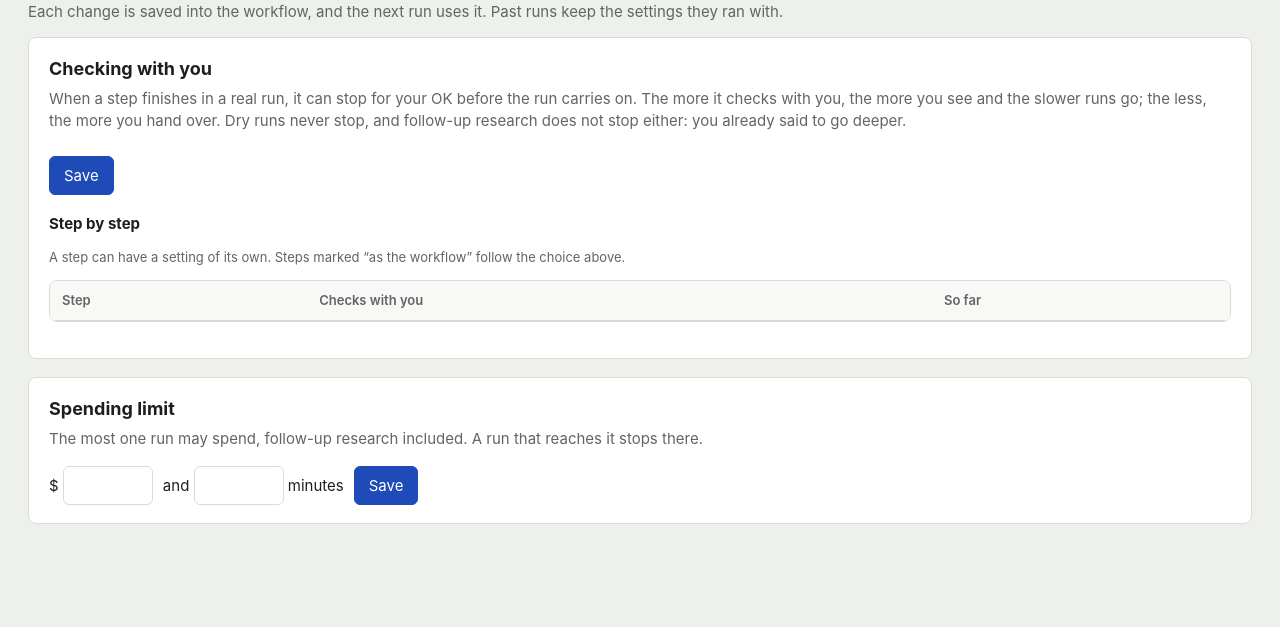
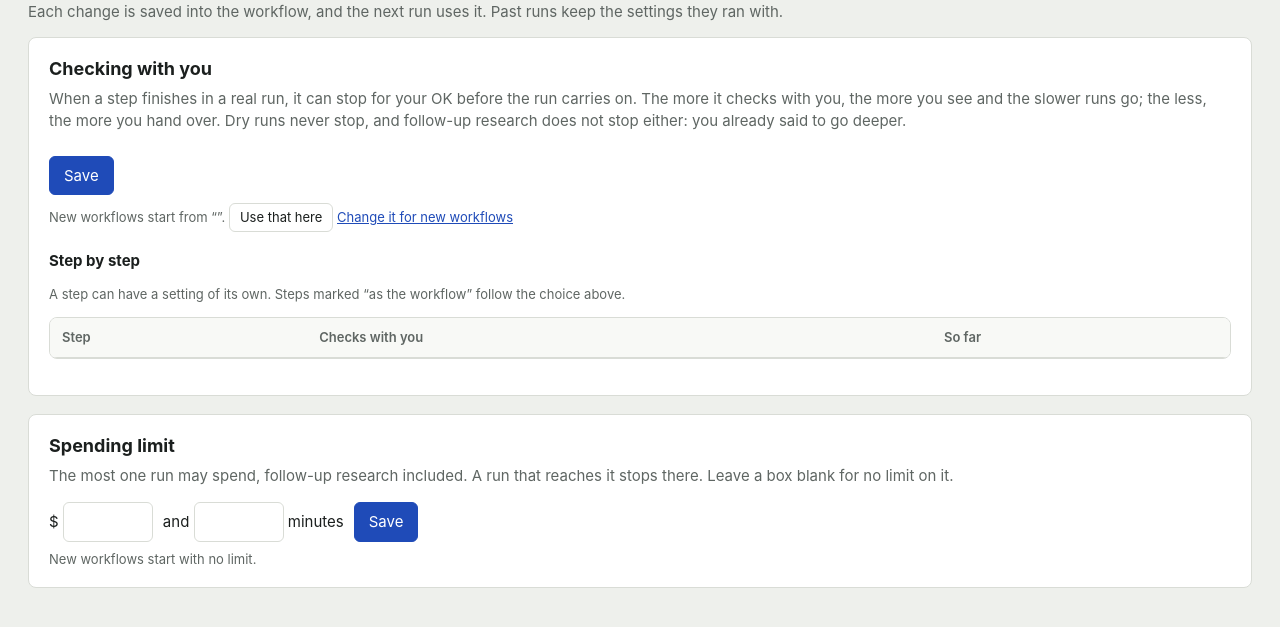
Before and after one commit to ipedrazas/aw, a Python web app: template src/wf/web/templates/settings.html in a window 1280 px wide. Shown: the part 134-761 px from the top of the page. Run offline with Jinja, Linux system fonts and the light colour scheme; the template is opened without the code that fills it, so the values that code supplies are empty.

Commit message:
feat: settings say what happened beside each Save, and offer the app default
On a workflow's settings page each section had its own Save, but the one
line saying what happened was at the top of the page, off screen by the
time you saved the spending limit. Each form (and each step's dropdown)
now says it beside itself; the app-wide settings page too.

The trust and spending-limit sections say what new workflows start from
(the app-wide settings) and offer "Use that here" when this workflow
differs. The spending limit says a blank box means no limit on it.

```diff
--- a/src/wf/api/app.py
+++ b/src/wf/api/app.py
@@ -1403,6 +1403,8 @@ def _settings_view(state: AppState, wf: Workflow) -> dict[str, Any]:
         "steps": steps,
         "own_count": sum(1 for s in steps if s["own"] and s["stops"]),
         "budget": wf.spec.budget.model_dump(exclude_none=True) if wf.spec.budget else None,
+        # what a new workflow starts from, to set this one back to it
+        "app": _app_settings_view(state),
         "followups": [
             {
                 "id": s.id,
--- a/src/wf/web/static/app.js
+++ b/src/wf/web/static/app.js
@@ -412,42 +412,46 @@ document.querySelectorAll("form[data-answer-wait]").forEach(f => {
   });
 });
 
-/* Workflow settings: each form saves one setting, and the page shows the result. */
+/* Workflow settings: each form saves one setting, and says what happened beside the
+   button that was pressed (the page's own line is off screen by the spending limit). */
 (function () {
   const root = document.querySelector("[data-settings]"); if (!root) return;
   const url = "/api/workflows/" + encodeURIComponent(root.dataset.settings) + "/settings";
   const msg = root.querySelector("[data-msg]");
-  const save = async (body) => {
-    say(msg, "Saving…");
-    try { await postJSON(url, body); location.reload(); } catch (err) { say(msg, err.message, true); }
+  const save = async (body, near) => {
+    const at = (near && (near.querySelector("[data-msg]") || near.closest("form, td, p")?.querySelector("[data-msg]"))) || msg;
+    say(at, "Saving…");
+    try { await postJSON(url, body); location.reload(); } catch (err) { say(at, err.message, true); }
   };
   const num = (form, name) => { const v = form.querySelector("[name=" + name + "]").value; return v === "" ? null : Number(v); };
   const trust = root.querySelector("form[data-trust-default]");
   trust.addEventListener("submit", e => {
     e.preventDefault();
     const c = trust.querySelector("input[name=policy]:checked");
-    if (!c) return say(msg, "Pick one first.", true);
-    save({trust: {policy: c.value, promote_after: num(trust, "promote_after")}});
+    if (!c) return say(trust.querySelector("[data-msg]"), "Pick one first.", true);
+    save({trust: {policy: c.value, promote_after: num(trust, "promote_after")}}, trust);
   });
   root.querySelectorAll("select[data-step-trust]").forEach(sel => sel.addEventListener("change", () =>
-    save({step: sel.dataset.stepTrust, trust: sel.value ? {policy: sel.value} : null})));
+    save({step: sel.dataset.stepTrust, trust: sel.value ? {policy: sel.value} : null}, sel.closest("td"))));
   const reset = root.querySelector("[data-reset-steps]");
   if (reset) reset.addEventListener("click", () => save({reset_steps: true}));
+  /* "Use that here": the setting new workflows start from, for this one */
+  root.querySelectorAll("[data-use-app]").forEach(b => b.addEventListener("click", () => save(JSON.parse(b.dataset.useApp), b.closest(".card").querySelector("form"))));
   const budget = root.querySelector("form[data-budget]");
-  budget.addEventListener("submit", e => { e.preventDefault(); save({budget: {max_usd: num(budget, "max_usd"), max_minutes: num(budget, "max_minutes")}}); });
+  budget.addEventListener("submit", e => { e.preventDefault(); save({budget: {max_usd: num(budget, "max_usd"), max_minutes: num(budget, "max_minutes")}}, budget); });
   root.querySelectorAll("form[data-who-decides]").forEach(f => f.addEventListener("submit", e => {
     e.preventDefault();
     const c = f.querySelector("input[name=asks]:checked");
-    if (!c) return say(msg, "Pick one first.", true);
-    save({step: f.dataset.whoDecides, trust: {policy: c.value}});
+    if (!c) return say(f.querySelector("[data-msg]"), "Pick one first.", true);
+    save({step: f.dataset.whoDecides, trust: {policy: c.value}}, f);
   }));
   root.querySelectorAll("form[data-limits]").forEach(f => f.addEventListener("submit", e => {
-    e.preventDefault(); save({step: f.dataset.limits, limits: {max_fanout: num(f, "max_fanout"), max_depth: num(f, "max_depth")}});
+    e.preventDefault(); save({step: f.dataset.limits, limits: {max_fanout: num(f, "max_fanout"), max_depth: num(f, "max_depth")}}, f);
   }));
   const lines = (form, name) => form.querySelector("[name=" + name + "]").value.split("\n").map(s => s.trim()).filter(Boolean);
   root.querySelectorAll("form[data-domains]").forEach(f => f.addEventListener("submit", e => {
     e.preventDefault();
-    save({step: f.dataset.domains, domains: {include_domains: lines(f, "include_domains"), exclude_domains: lines(f, "exclude_domains")}});
+    save({step: f.dataset.domains, domains: {include_domains: lines(f, "include_domains"), exclude_domains: lines(f, "exclude_domains")}}, f);
   }));
 })();
 
@@ -456,22 +460,23 @@ document.querySelectorAll("form[data-answer-wait]").forEach(f => {
   const root = document.querySelector("[data-app-settings]"); if (!root) return;
   const url = "/api/settings";
   const msg = root.querySelector("[data-msg]");
-  const save = async (body) => {
-    say(msg, "Saving…");
-    try { await postJSON(url, body); location.reload(); } catch (err) { say(msg, err.message, true); }
+  const save = async (body, form) => {
+    const at = (form && form.querySelector("[data-msg]")) || msg;
+    say(at, "Saving…");
+    try { await postJSON(url, body); location.reload(); } catch (err) { say(at, err.message, true); }
   };
   const num = (form, name) => { const v = form.querySelector("[name=" + name + "]").value; return v === "" ? null : Number(v); };
   const trust = root.querySelector("form[data-trust-default]");
   trust.addEventListener("submit", e => {
     e.preventDefault();
     const c = trust.querySelector("input[name=policy]:checked");
-    if (!c) return say(msg, "Pick one first.", true);
-    save({trust: {policy: c.value, promote_after: num(trust, "promote_after")}});
+    if (!c) return say(trust.querySelector("[data-msg]"), "Pick one first.", true);
+    save({trust: {policy: c.value, promote_after: num(trust, "promote_after")}}, trust);
   });
   const model = root.querySelector("form[data-model-default]");
-  model.addEventListener("submit", e => { e.preventDefault(); save({model: model.querySelector("[name=model]").value || null}); });
+  model.addEventListener("submit", e => { e.preventDefault(); save({model: model.querySelector("[name=model]").value || null}, model); });
   const budget = root.querySelector("form[data-budget]");
-  budget.addEventListener("submit", e => { e.preventDefault(); save({budget: {max_usd: num(budget, "max_usd"), max_minutes: num(budget, "max_minutes")}}); });
+  budget.addEventListener("submit", e => { e.preventDefault(); save({budget: {max_usd: num(budget, "max_usd"), max_minutes: num(budget, "max_minutes")}}, budget); });
 })();
 
 /* Run page: say OK to the step a real run stopped after, or stop it there. */
--- a/src/wf/web/templates/app_settings.html
+++ b/src/wf/web/templates/app_settings.html
@@ -20,7 +20,7 @@
         <div class="cons">{{ c.consequence }}</div></span></label>
       {% endfor %}
     </div>
-    <div class="actions"><button class="btn btn-primary" type="submit">Save</button></div>
+    <div class="actions"><button class="btn btn-primary" type="submit">Save</button><span data-msg class="small"></span></div>
   </form>
 </div>
 
@@ -33,16 +33,18 @@
       {% for m in data.models %}<option value="{{ m.value }}"{% if m.value == data.model %} selected{% endif %}>{{ m.label }}</option>{% endfor %}
     </select>
     <button class="btn btn-primary" type="submit">Save</button>
+    <span data-msg class="small"></span>
   </form>
 </div>
 
 <div class="card">
   <h2>Spending limit</h2>
-  <p class="sub">The most one run of a new workflow may spend, follow-up research included, unless its own settings say otherwise.</p>
+  <p class="sub">The most one run of a new workflow may spend, follow-up research included, unless its own settings say otherwise. Leave a box blank for no limit on it.</p>
   <form data-budget class="actions">
     <label>$ <input type="number" name="max_usd" min="0.5" step="0.5" style="width:6em" value="{{ data.budget.max_usd if data.budget and data.budget.max_usd }}" aria-label="Money"></label>
     <label>and <input type="number" name="max_minutes" min="1" step="1" style="width:6em" value="{{ data.budget.max_minutes if data.budget and data.budget.max_minutes }}" aria-label="Minutes"> minutes</label>
     <button class="btn btn-primary" type="submit">Save</button>
+    <span data-msg class="small"></span>
   </form>
 </div>
 </div>
--- a/src/wf/web/templates/settings.html
+++ b/src/wf/web/templates/settings.html
@@ -22,7 +22,12 @@
         <div class="cons">{{ c.consequence }}</div></span></label>
       {% endfor %}
     </div>
-    <div class="actions"><button class="btn btn-primary" type="submit">Save</button></div>
+    <div class="actions"><button class="btn btn-primary" type="submit">Save</button><span data-msg class="small"></span></div>
+    {% set app_trust = data.app.trust %}
+    {% set app_label = (data.choices | selectattr("policy", "equalto", app_trust.policy) | first).label %}
+    <p class="small muted" style="margin:8px 0 0">New workflows start from “{{ app_label }}”{% if app_trust.policy == "earned" %}, after {{ app_trust.promote_after or 3 }} OKs{% endif %}.
+    {% if not data.trust or data.trust.policy != app_trust.policy or (app_trust.policy == "earned" and data.trust.promote_after != app_trust.promote_after) %}<button class="btn btn-sm" type="button" data-use-app='{{ {"trust": {"policy": app_trust.policy, "promote_after": app_trust.promote_after if app_trust.policy == "earned" else none}} | tojson }}'>Use that here</button>{% endif %}
+    <a href="/settings">Change it for new workflows</a></p>
   </form>
 
   <h3 style="margin-top:18px">Step by step</h3>
@@ -40,6 +45,7 @@
           <option value=""{% if not st.own %} selected{% endif %}>As the workflow</option>
           {% for c in data.choices %}<option value="{{ c.policy }}"{% if st.own == c.policy %} selected{% endif %}>{{ c.label }}</option>{% endfor %}
         </select>
+        <div data-msg class="small"></div>
         <div class="small muted">{{ st.detail }}</div>
         {% else %}{{ trust_pill(st.label) }}<div class="small muted">{{ st.detail }}</div>{% endif %}
       </td>
@@ -52,12 +58,17 @@
 
 <div class="card">
   <h2>Spending limit</h2>
-  <p class="sub">The most one run may spend, follow-up research included. A run that reaches it stops there.</p>
+  <p class="sub">The most one run may spend, follow-up research included. A run that reaches it stops there. Leave a box blank for no limit on it.</p>
   <form data-budget class="actions">
     <label>$ <input type="number" name="max_usd" min="0.5" step="0.5" style="width:6em" value="{{ data.budget.max_usd if data.budget and data.budget.max_usd }}" aria-label="Money"></label>
     <label>and <input type="number" name="max_minutes" min="1" step="1" style="width:6em" value="{{ data.budget.max_minutes if data.budget and data.budget.max_minutes }}" aria-label="Minutes"> minutes</label>
     <button class="btn btn-primary" type="submit">Save</button>
+    <span data-msg class="small"></span>
   </form>
+  {% set ab = data.app.budget or {} %}
+  {% set wb = data.budget or {} %}
+  <p class="small muted" style="margin:8px 0 0">New workflows start with {% if ab.max_usd or ab.max_minutes %}{% if ab.max_usd %}${{ ab.max_usd }}{% else %}no money limit{% endif %} and {% if ab.max_minutes %}{{ ab.max_minutes }} minutes{% else %}no time limit{% endif %}{% else %}no limit{% endif %}.
+  {% if (ab.max_usd, ab.max_minutes) != (wb.max_usd, wb.max_minutes) and (ab.max_usd or ab.max_minutes) %}<button class="btn btn-sm" type="button" data-use-app='{{ {"budget": {"max_usd": ab.max_usd, "max_minutes": ab.max_minutes}} | tojson }}'>Use that here</button>{% endif %}</p>
 </div>
 
 {% for s in data.search_steps %}
@@ -67,7 +78,7 @@
   <form data-domains="{{ s.id }}">
     <p><label>Search only these sites<br><textarea name="include_domains" rows="3" placeholder="wikipedia.org" aria-label="Sites to search only">{{ s.include_domains | join('\n') }}</textarea></label></p>
     <p><label>But not these sites<br><textarea name="exclude_domains" rows="3" placeholder="pinterest.com" aria-label="Sites to leave out">{{ s.exclude_domains | join('\n') }}</textarea></label></p>
-    <div class="actions"><button class="btn btn-primary" type="submit">Save</button></div>
+    <div class="actions"><button class="btn btn-primary" type="submit">Save</button><span data-msg class="small"></span></div>
   </form>
 </div>
 {% endfor %}
@@ -86,13 +97,14 @@
     </div>
     {% if f.asks == "earned" %}<p class="small muted">Now: it asks until you have said yes enough times in a row, then decides by itself.</p>{% endif %}
     {% if f.wait %}<p class="small muted">This workflow also asks you at “{{ f.wait }}” whether to go deeper and into what. That is a step of its own: to stop being asked there, ask the chat on its draft to remove that step.</p>{% endif %}
-    <div class="actions"><button class="btn btn-primary" type="submit">Save</button></div>
+    <div class="actions"><button class="btn btn-primary" type="submit">Save</button><span data-msg class="small"></span></div>
   </form>
   <h3 style="margin-top:14px">How far it can go</h3>
   <form data-limits="{{ f.id }}" class="actions">
     <label>Up to <input type="number" name="max_fanout" min="1" max="10" style="width:4.5em" value="{{ f.max_fanout or '' }}" aria-label="Follow-ups"> follow-ups</label>
     <label>, <input type="number" name="max_depth" min="1" max="5" style="width:4.5em" value="{{ f.max_depth or '' }}" aria-label="Levels"> level(s) deep</label>
     <button class="btn btn-primary" type="submit">Save</button>
+    <span data-msg class="small"></span>
   </form>
   <p class="small muted" style="margin:6px 0 0">One level: follow-ups cannot start follow-ups of their own. Two: each can start its own, within the same limits.</p>
 </div>
```
Also changed, not shown: tests/test_settings_defaults.py (added, +40 -0 lines).
